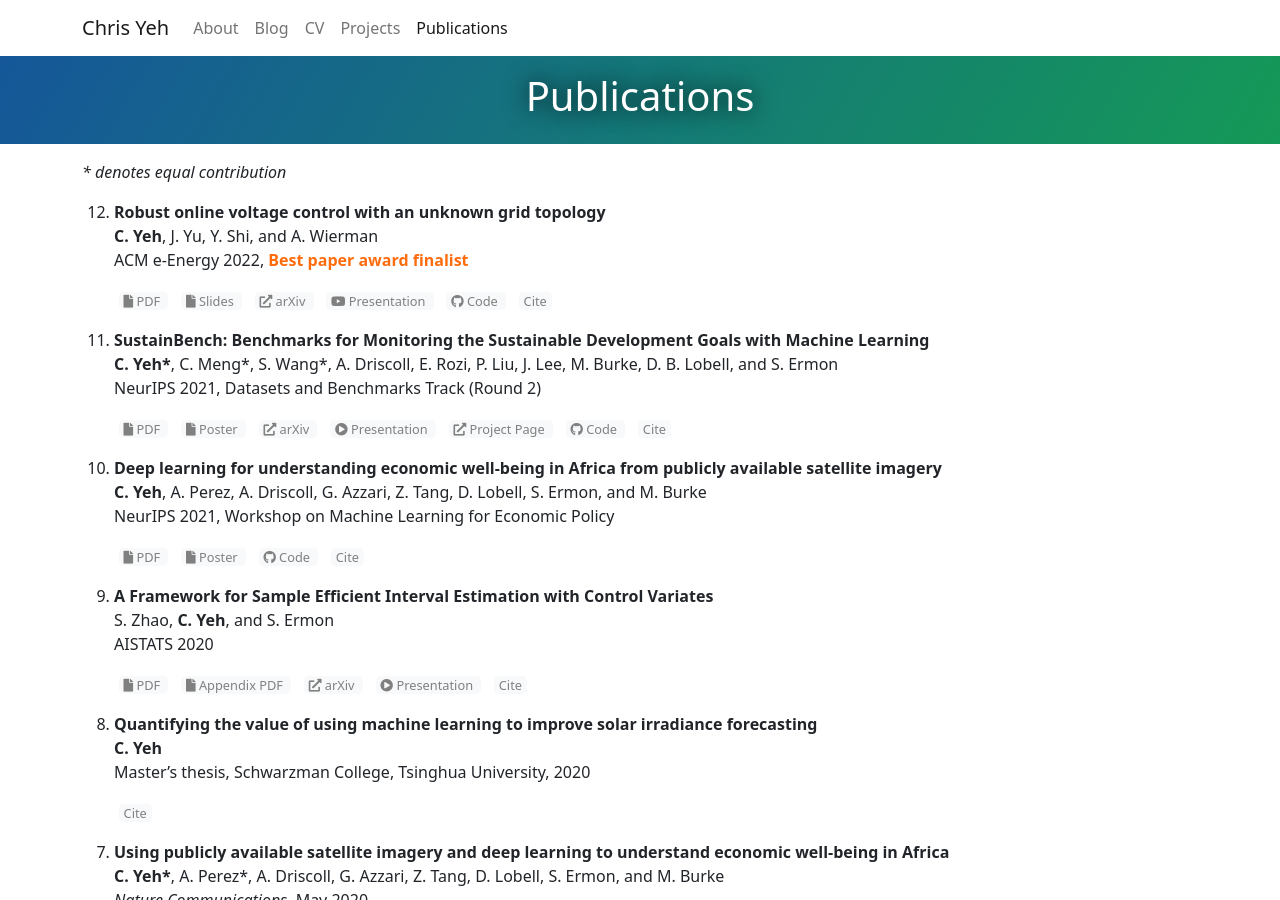
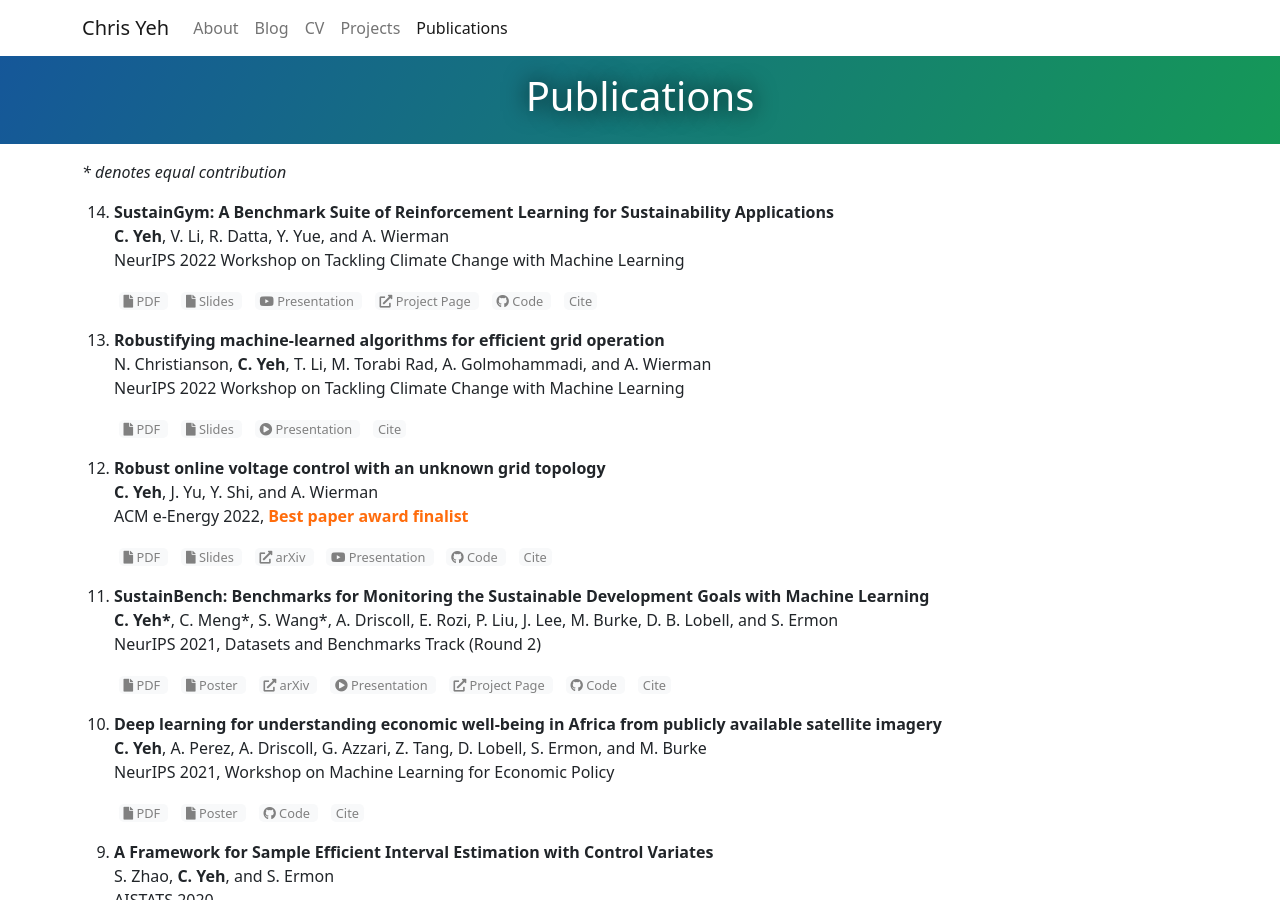
Before and after one commit to chrisyeh96/chrisyeh96.github.io, a Jekyll site: the page built from publications.md, in a window 1280 px wide and 900 px high. Built offline with Jekyll 4.4.1, drawn with Linux system fonts in a browser that asks for light colours; comment, search, counter and statistics services are not loaded.

Commit message:
Publications: add "SustainGym" and "Robustifying machine-learned algorithms" @ NeurIPS 2022 Workshop on Tackling Climate Change with Machine Learning

```diff
--- a/_data/publications.yml
+++ b/_data/publications.yml
@@ -1,6 +1,64 @@
 ####################
 # 2022
 ####################
+
+- formatted: |
+    **SustainGym: A Benchmark Suite of Reinforcement Learning for Sustainability Applications**\
+    **C. Yeh**, V. Li, R. Datta, Y. Yue, and A. Wierman\
+    NeurIPS 2022 Workshop on Tackling Climate Change with Machine Learning
+  citation: |
+    C. Yeh, V. Li, R. Datta, Y. Yue, and A. Wierman, "SustainGym: A Benchmark Suite of Reinforcement Learning for Sustainability Applications," in _NeurIPS 2022 Workshop on Tackling Climate Change with Machine Learning_, Dec. 2022. [Online]. Available: [https://www.climatechange.ai/papers/neurips2022/38](https://www.climatechange.ai/papers/neurips2022/38).
+  bibtex: |
+    @inproceedings{yeh2022sustaingym,
+        title={{SustainGym: A Benchmark Suite of Reinforcement Learning for Sustainability Applications}},
+        author={Yeh, Christopher and Li, Victor and Datta, Rajeev and Yue, Yisong and Wierman, Adam},
+        booktitle={NeurIPS 2022 Workshop on Tackling Climate Change with Machine Learning},
+        url={https://www.climatechange.ai/papers/neurips2022/38},
+        year={2022},
+        month={12}
+    }
+  media:
+    - type: pdf
+      name: PDF
+      url: https://drive.google.com/file/d/1m8LhGfIXqzPrINd7rIop6foNhWO2vuiq/view?usp=share_link
+    - type: pdf
+      name: Slides
+      url: https://drive.google.com/file/d/152GEISYW0G0KTRc-qbr_0pn6N0x5_zzE/view?usp=share_link
+    - type: youtube
+      name: Presentation
+      url: https://youtu.be/2q_zWtU3Oiw
+    - type: url
+      name: Project Page
+      url: https://chrisyeh96.github.io/sustaingym/
+    - type: github
+      name: Code
+      url: https://github.com/chrisyeh96/sustaingym
+
+- formatted: |
+    **Robustifying machine-learned algorithms for efficient grid operation**\
+    N. Christianson, **C. Yeh**, T. Li, M. Torabi Rad, A. Golmohammadi, and A. Wierman\
+    NeurIPS 2022 Workshop on Tackling Climate Change with Machine Learning
+  citation: |
+    N. Christianson, C. Yeh, T. Li, M. Torabi Rad, A. Golmohammadi, and A. Wierman, "Robustifying machine-learned algorithms for efficient grid operation," in _NeurIPS 2022 Workshop on Tackling Climate Change with Machine Learning_, Dec. 2022. [Online]. Available: [https://www.climatechange.ai/papers/neurips2022/19](https://www.climatechange.ai/papers/neurips2022/19).
+  bibtex: |
+    @inproceedings{christianson2022robustifying,
+        title={Robustifying machine-learned algorithms for efficient grid operation},
+        author={Christianson, Nicolas and Yeh, Christopher and Li, Tongxin and Torabi Rad, Mahdi and Golmohammadi, Azarang and Wierman, Adam},
+        booktitle={NeurIPS 2022 Workshop on Tackling Climate Change with Machine Learning},
+        url={https://www.climatechange.ai/papers/neurips2022/19},
+        year={2022},
+        month={12}
+    }
+  media:
+    - type: pdf
+      name: PDF
+      url: https://drive.google.com/file/d/138mTr-46fst6M2hfcwT_ftOQoyhPezLa/view?usp=share_link
+    - type: pdf
+      name: Slides
+      url: https://drive.google.com/file/d/1R8jzBUgDB5vUv-xjoCuMHTPoNctAykDk/view?usp=share_link
+    - type: video
+      name: Presentation
+      url: https://slideslive.com/embed/presentation/38994005?embed_parent_url=https%3A%2F%2Fneurips.cc%2Fvirtual%2F2022%2Fposter%2F59268&embed_container_origin=https%3A%2F%2Fneurips.cc
 
 - formatted: |
     **Robust online voltage control with an unknown grid topology**\
```
